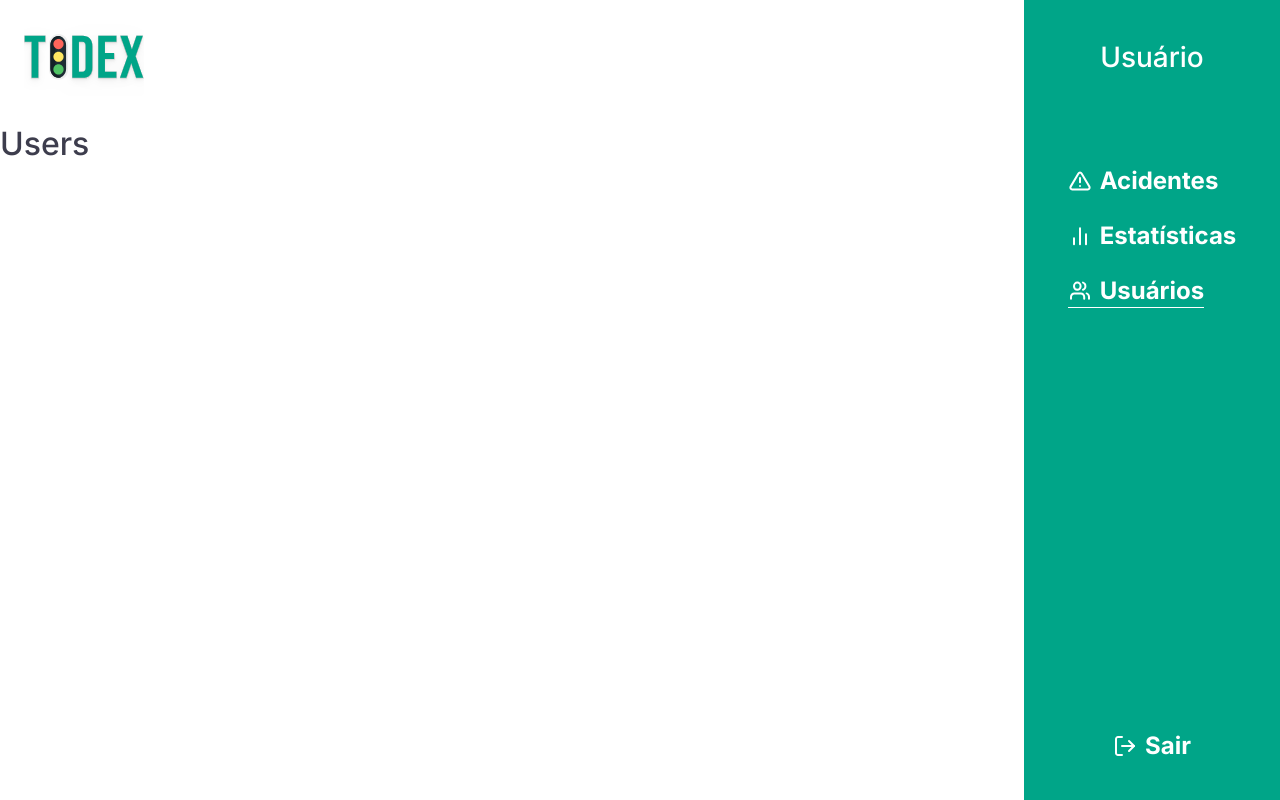
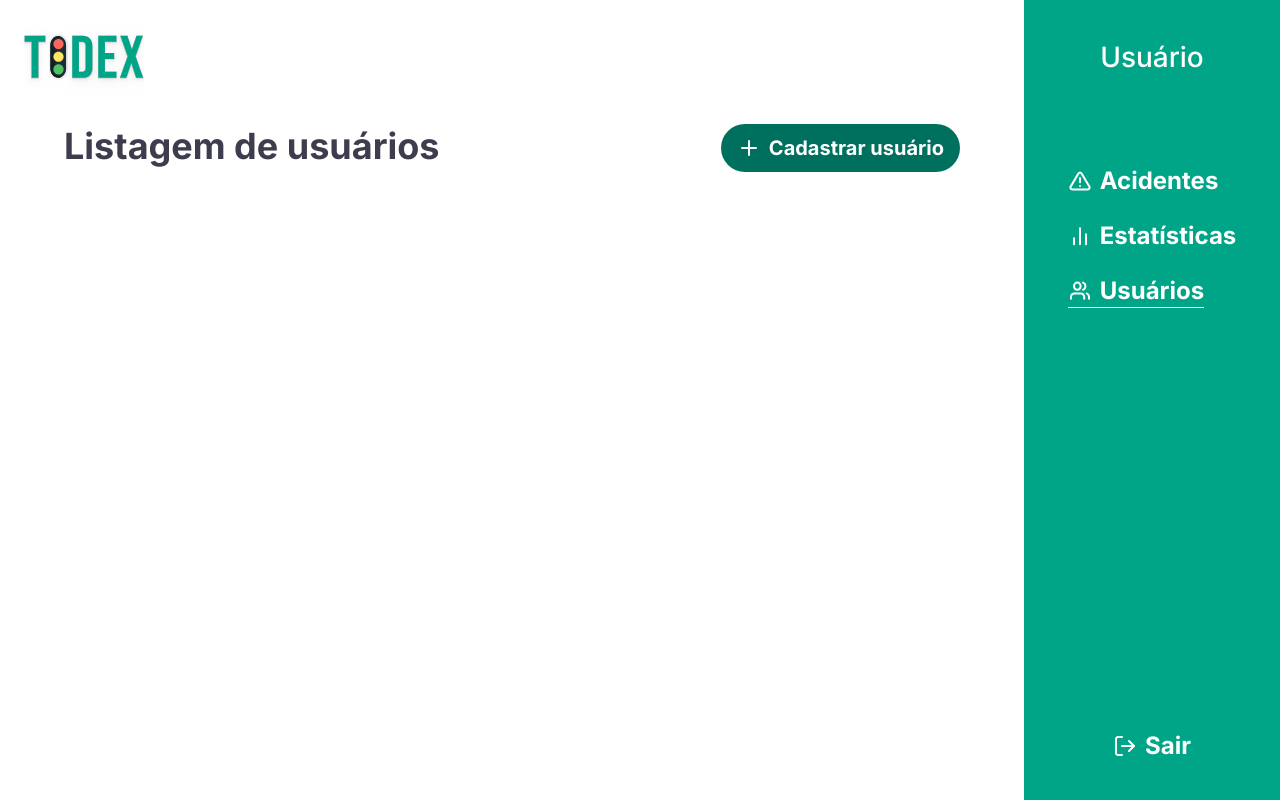
Before and after one commit to lucasarlim/tidex-web, a React (Create React App) app: page /usuarios in a window 1280 px wide. Built offline with nearby package versions, Linux system fonts and the light colour scheme; no server answers.

Commit message:
header added

```diff
--- /dev/null
+++ b/src/components/Header/index.jsx
@@ -0,0 +1,25 @@
+import PropTypes from 'prop-types';
+import { Container, Button, Label, Title } from './styles';
+import plus from '../../assets/icons/plus.svg';
+
+function Header({ label, addLabel, onAdd }) {
+	return (
+		<Container onClick={onAdd}>
+			<Title>{label}</Title>
+
+			<Button>
+				<img src={plus} alt={addLabel} />
+
+				<Label>{addLabel}</Label>
+			</Button>
+		</Container>
+	);
+}
+
+Header.propTypes = {
+	label: PropTypes.string.isRequired,
+	addLabel: PropTypes.string.isRequired,
+	onAdd: PropTypes.func.isRequired,
+};
+
+export default Header;
--- /dev/null
+++ b/src/components/Header/styles.js
@@ -0,0 +1,37 @@
+import styled from 'styled-components';
+import { useTheme } from '../../styles/theme';
+
+export const Container = styled.div`
+	width: 100%;
+	display: flex;
+	flex-direction: row;
+	align-items: flex-start;
+	justify-content: space-between;
+`;
+
+export const Title = styled.h1`
+	font-size: 36px;
+	font-weight: bold;
+	width: 427px;
+`;
+
+export const Button = styled.button`
+	border: none;
+	display: flex;
+	align-items: center;
+	justify-content: center;
+	background-color: ${useTheme.primaryDarker};
+	padding: 12px 16px;
+	height: 48px;
+	border-radius: 50px;
+
+	& > img {
+		margin-right: 8px;
+	}
+`;
+
+export const Label = styled.span`
+	color: white;
+	font-size: 20px;
+	font-weight: bold;
+`;
--- a/src/pages/Accidents/index.jsx
+++ b/src/pages/Accidents/index.jsx
@@ -1,9 +1,20 @@
+import { useHistory } from 'react-router-dom';
 import Menu from '../../components/Menu';
+import Header from '../../components/Header';
+import { Container } from './styles';
 
 function Accidents() {
+	const history = useHistory();
+
 	return (
 		<Menu>
-			<h1>Accidents</h1>
+			<Container>
+				<Header
+					label="Listagem de acidentes"
+					addLabel="Registrar acidente"
+					onAdd={() => history.push('/acidentes/registrar')}
+				/>
+			</Container>
 		</Menu>
 	);
 }
--- a/src/pages/Accidents/styles.js
+++ b/src/pages/Accidents/styles.js
@@ -1,2 +1,8 @@
-// import styled from 'styled-components';
+import styled from 'styled-components';
 // import { useTheme } from '../../styles/theme';
+
+// eslint-disable-next-line import/prefer-default-export
+export const Container = styled.div`
+	width: 100%;
+	padding: 0 5vw;
+`;
--- a/src/pages/Users/index.jsx
+++ b/src/pages/Users/index.jsx
@@ -1,9 +1,20 @@
+import { useHistory } from 'react-router-dom';
 import Menu from '../../components/Menu';
+import Header from '../../components/Header';
+import { Container } from './styles';
 
 function Users() {
+	const history = useHistory();
+
 	return (
 		<Menu>
-			<h1>Users</h1>
+			<Container>
+				<Header
+					label="Listagem de usuários"
+					addLabel="Cadastrar usuário"
+					onAdd={() => history.push('/usuarios/criar')}
+				/>
+			</Container>
 		</Menu>
 	);
 }
--- a/src/pages/Users/styles.js
+++ b/src/pages/Users/styles.js
@@ -1,2 +1,8 @@
-// import styled from 'styled-components';
+import styled from 'styled-components';
 // import { useTheme } from '../../styles/theme';
+
+// eslint-disable-next-line import/prefer-default-export
+export const Container = styled.div`
+	width: 100%;
+	padding: 0 5vw;
+`;
```
Also changed, not shown: src/assets/icons/plus.svg.
